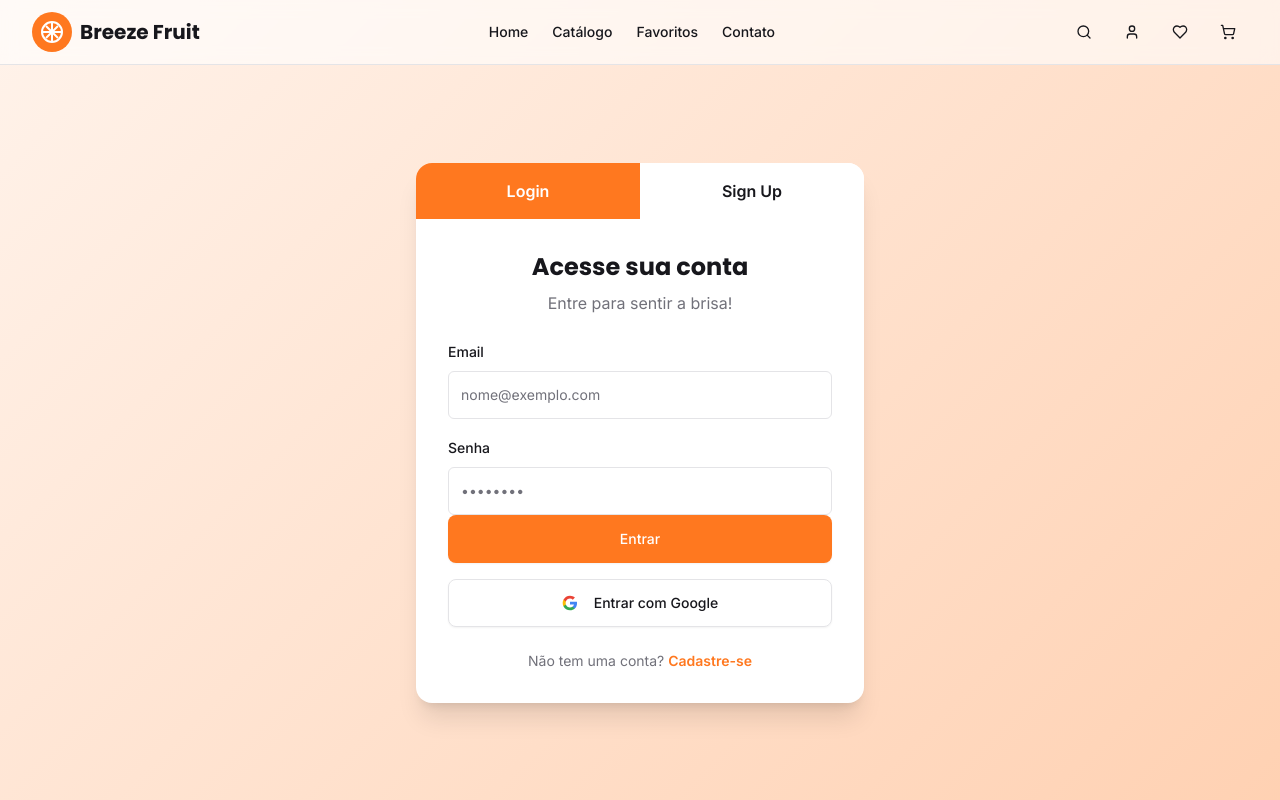
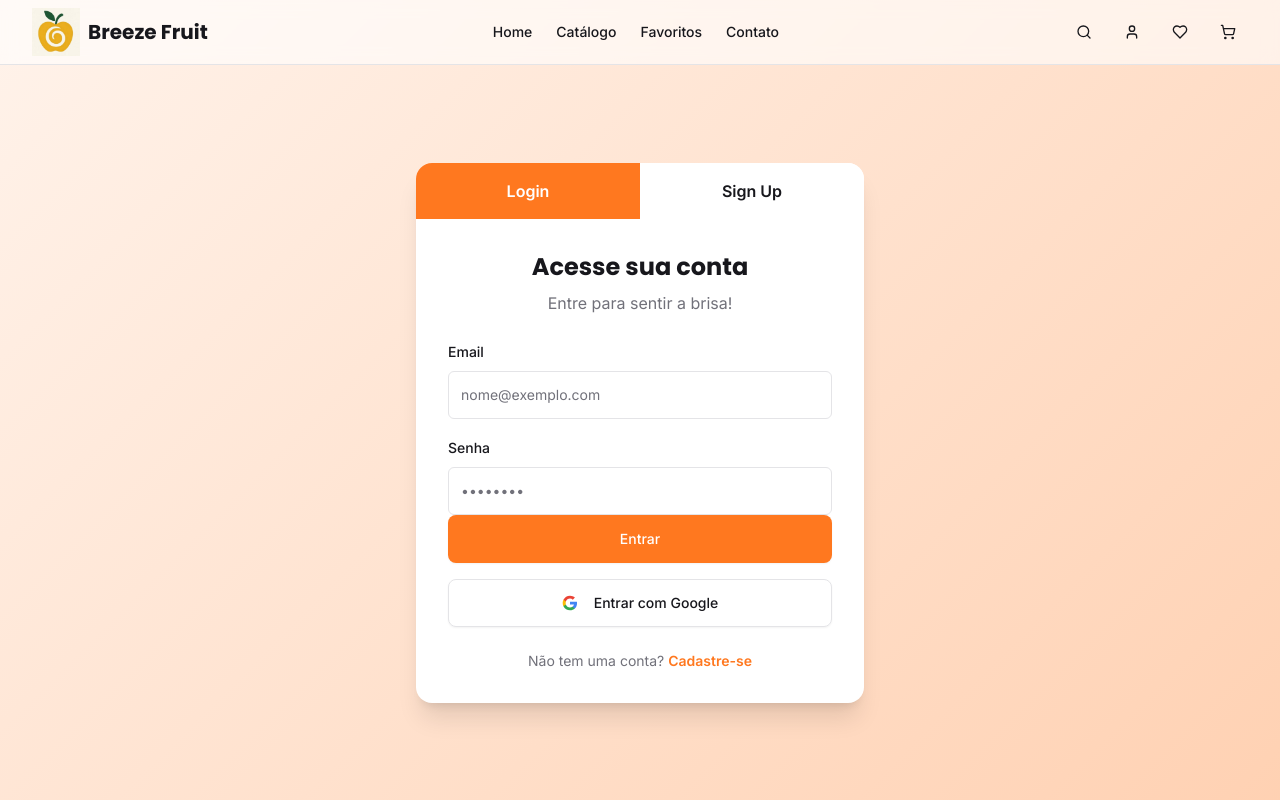
Before and after one commit to Jos3-Vitor/breeze-fruit-design, a React (Vite) app: page /auth in a window 1280 px wide. Built offline with nearby package versions, Linux system fonts and the light colour scheme; the HTML template or start-up script is replaced by a standard one.

Commit message:
Update logo

```diff
--- a/src/components/Header.tsx
+++ b/src/components/Header.tsx
@@ -1,18 +1,18 @@
 import { Link } from "react-router-dom";
 import { Search, User, ShoppingCart, Heart } from "lucide-react";
 import { Button } from "@/components/ui/button";
+import logo from "@/assets/logo.jpg";
 
 const Header = () => {
   return (
     <header className="sticky top-0 z-50 w-full border-b bg-background/95 backdrop-blur supports-[backdrop-filter]:bg-background/60">
       <div className="container flex h-16 items-center justify-between">
         <Link to="/" className="flex items-center gap-2">
-          <div className="h-10 w-10 rounded-full bg-primary flex items-center justify-center">
-            <svg className="h-6 w-6 text-primary-foreground" viewBox="0 0 24 24" fill="none">
-              <circle cx="12" cy="12" r="10" stroke="currentColor" strokeWidth="2"/>
-              <path d="M12 2 L12 22 M2 12 L22 12 M6 6 L18 18 M6 18 L18 6" stroke="currentColor" strokeWidth="2"/>
-            </svg>
-          </div>
+          <img
+            src={logo}
+            alt="Breeze Fruit Logo"
+            className="h-12 w-12 object-contain"
+          />
           <span className="font-heading text-xl font-bold">Breeze Fruit</span>
         </Link>
 
```
Also changed, not shown: src/assets/logo.jpg (added).
